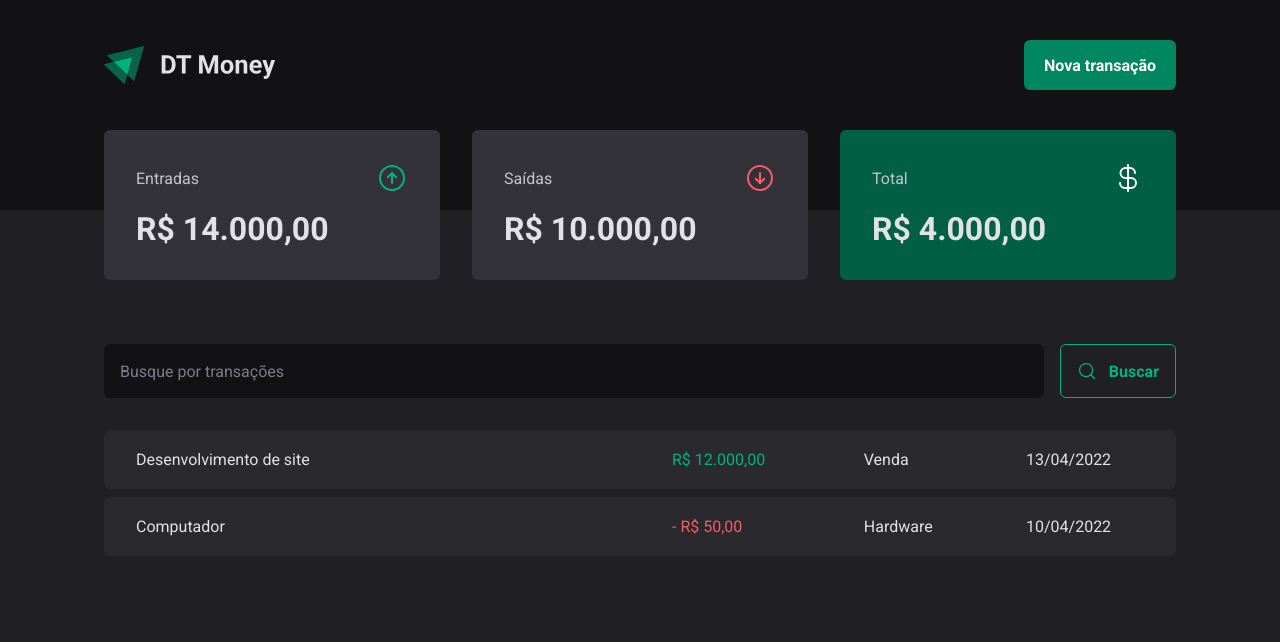
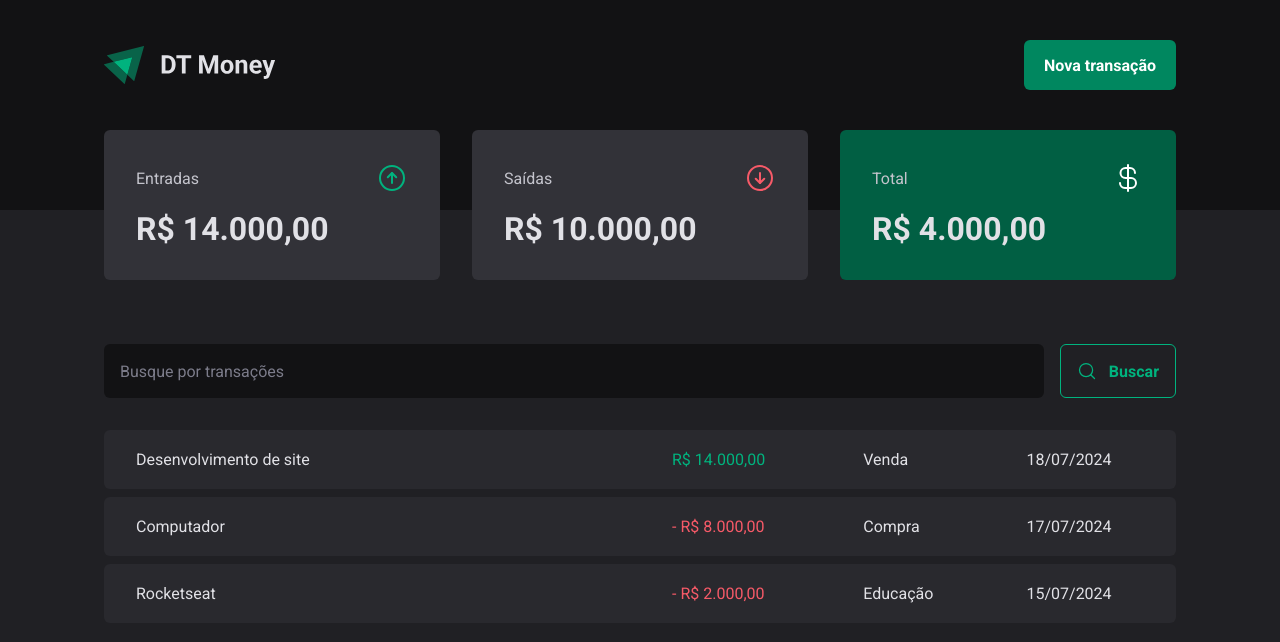
Before and after one commit to CarlosDanielss/dt-money, a React (Vite) app: page / in a window 1280 px wide. Shown: the top 642 px of the page. Built offline with nearby package versions, Linux system fonts and the light colour scheme; data requests are answered from the project's data file.

Commit message:
refactor: add formatter and transactions context

```diff
--- a/src/pages/Transactions/index.tsx
+++ b/src/pages/Transactions/index.tsx
@@ -1,3 +1,8 @@
+import { useContext } from "react";
+
+import { TransactionsContext } from "../../contexts/TransactionsContext";
+import { dateFormatter, priceFormatter } from "../../functions/formatter";
+
 import { Header } from "../../components/Header";
 import { Summary } from "../../components/Summary";
 import { SearchForm } from "./components/SearchForm";
@@ -9,6 +14,8 @@
 } from "./styles";
 
 export function Transactions() {
+  const { transactions } = useContext(TransactionsContext);
+
   return (
     <div>
       <Header />
@@ -19,24 +26,23 @@
 
         <TransactionsTable>
           <tbody>
-            <tr>
-              <td width="50%">Desenvolvimento de site</td>
-              <td>
-                <PriceHighlight variant="income">R$ 12.000,00</PriceHighlight>
-              </td>
-              <td>Venda</td>
-              <td>13/04/2022</td>
-            </tr>
-
-            <tr>
-              <td>Computador</td>
-              <td>
-                <PriceHighlight variant="outcome">- R$ 50,00</PriceHighlight>
-              </td>
-
-              <td>Hardware</td>
-              <td>10/04/2022</td>
-            </tr>
+            {transactions.map((transaction) => {
+              return (
+                <tr key={transaction.id}>
+                  <td width="50%">{transaction.description}</td>
+                  <td>
+                    <PriceHighlight variant={transaction.type}>
+                      {transaction.type === "outcome" && "- "}
+                      {priceFormatter.format(transaction.price)}
+                    </PriceHighlight>
+                  </td>
+                  <td>{transaction.category}</td>
+                  <td>
+                    {dateFormatter.format(new Date(transaction.createdAt))}
+                  </td>
+                </tr>
+              );
+            })}
           </tbody>
         </TransactionsTable>
       </TransactionsContainer>
```
